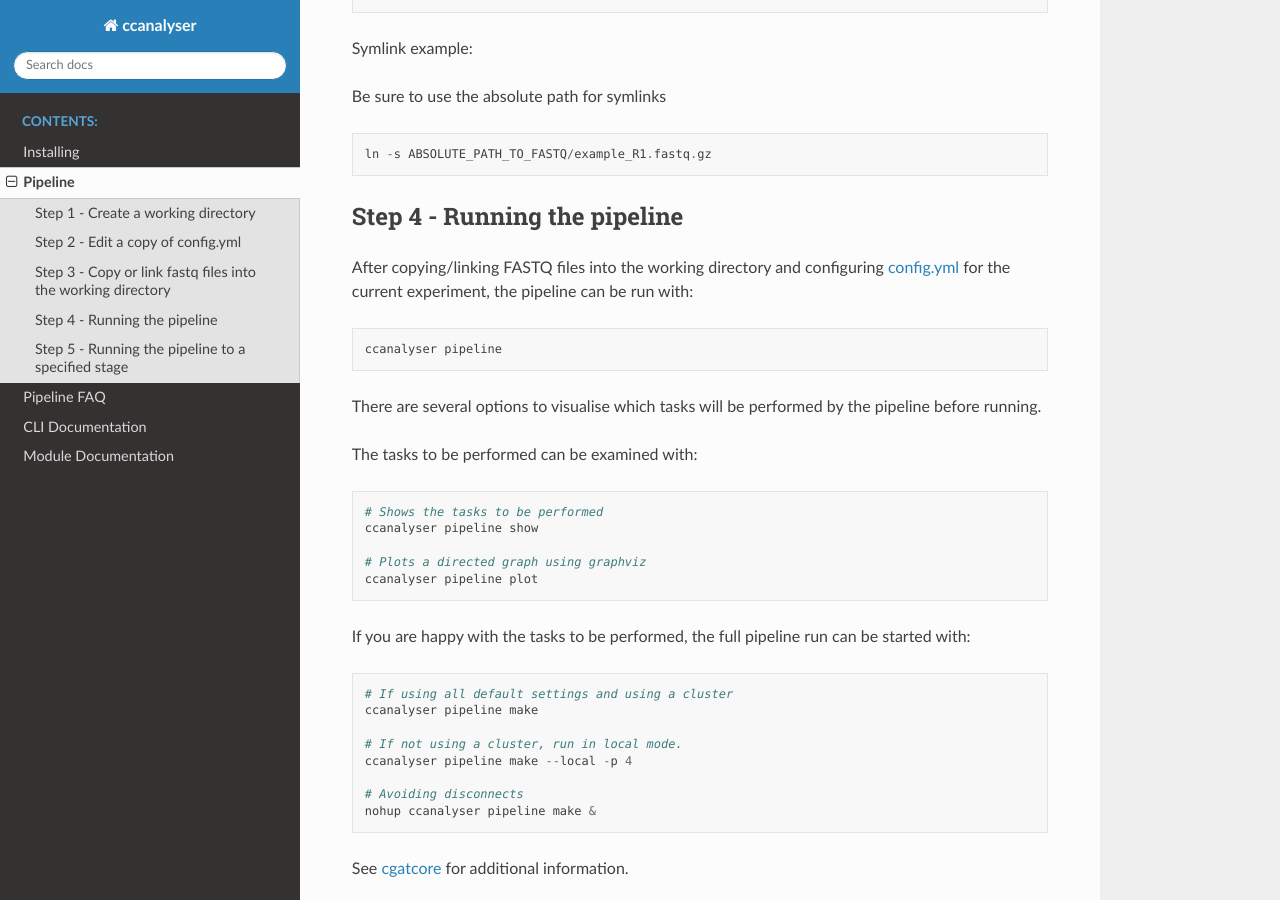
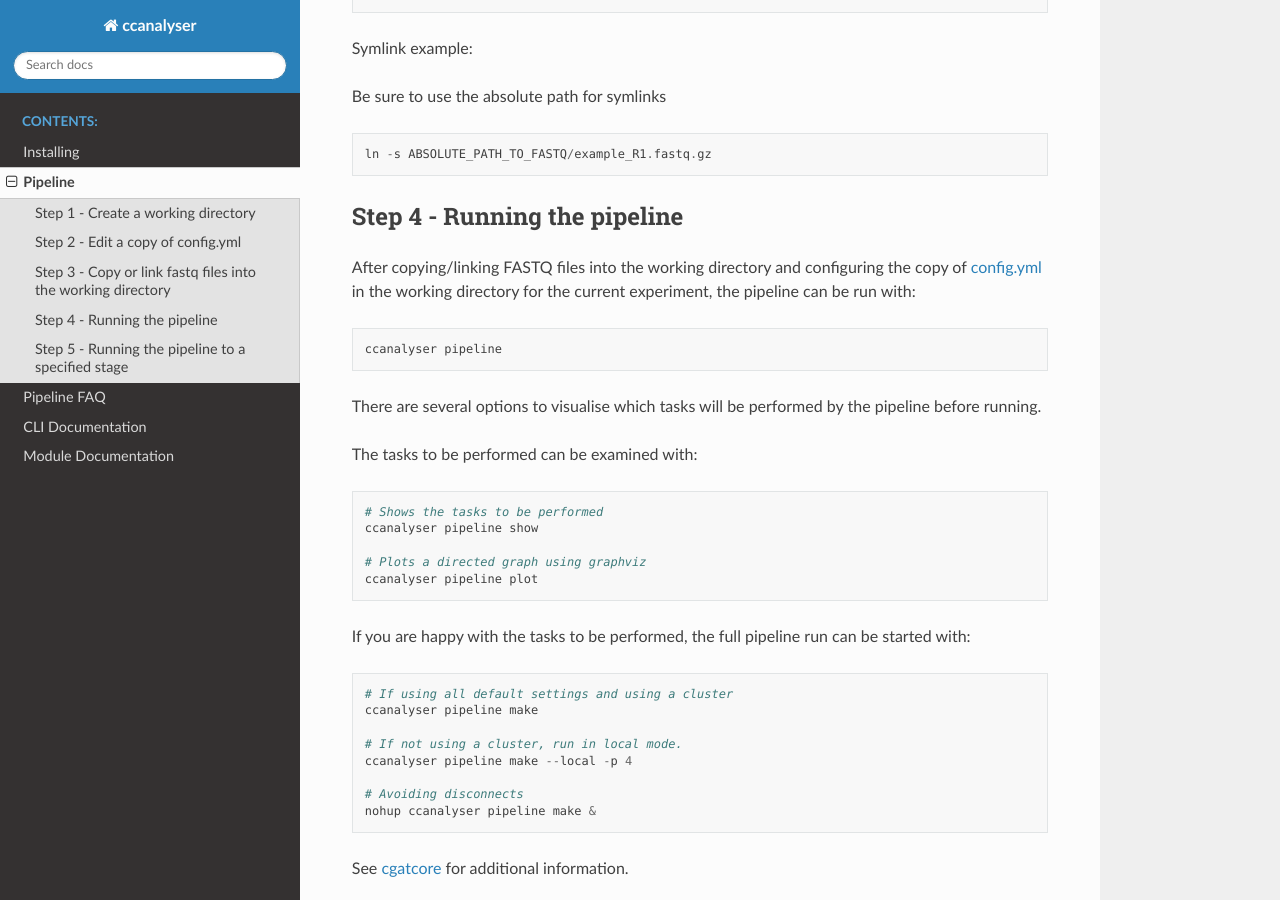
Before and after one commit to sims-lab/CapCruncher, a Sphinx documentation site: the page built from docs/running_the_pipeline.rst, in a window 1280 px wide and 900 px high, scrolled down 2181 px. Built offline with Sphinx 7.4.7 and the Read the Docs theme 2.0.0, drawn with Linux system fonts in a browser that asks for light colours.

Commit message:
expand a bit an explanation

```diff
--- a/docs/running_the_pipeline.rst
+++ b/docs/running_the_pipeline.rst
@@ -104,8 +104,9 @@ Be sure to use the absolute path for symlinks
 Step 4 - Running the pipeline
 =============================
 
-After copying/linking FASTQ files into the working directory and configuring
-`config.yml <https://github.com/sims-lab/capture-c/blob/master/config.yml>`_ for the current experiment, the pipeline can be run with:
+After copying/linking FASTQ files into the working directory and configuring the copy of
+`config.yml <https://github.com/sims-lab/capture-c/blob/master/config.yml>`_
+in the working directory for the current experiment, the pipeline can be run with:
 
 ::
 
```
